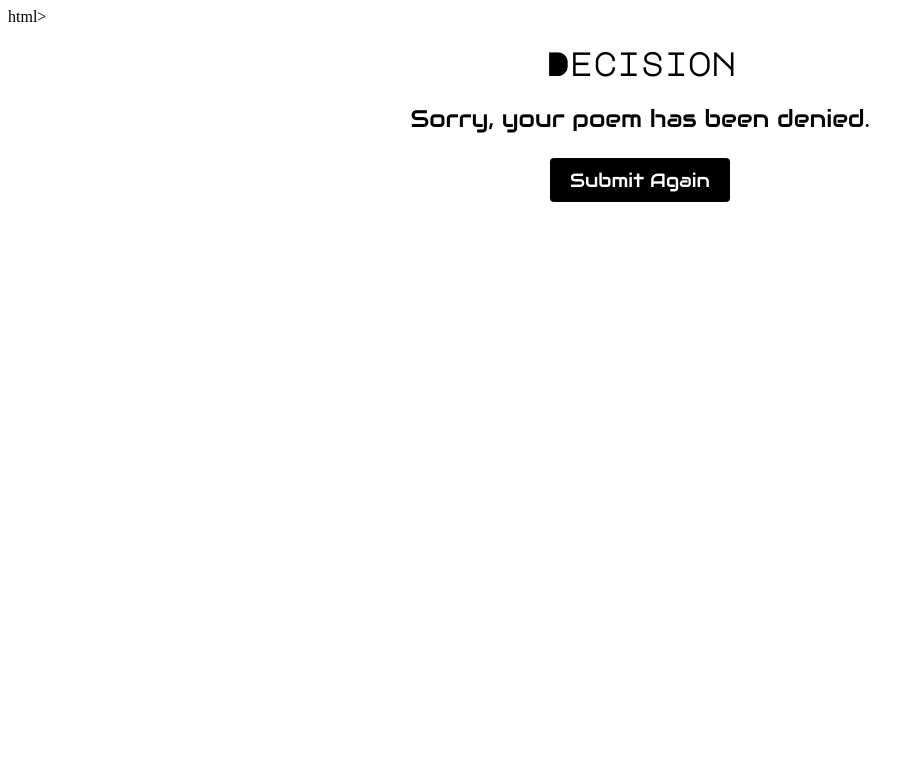
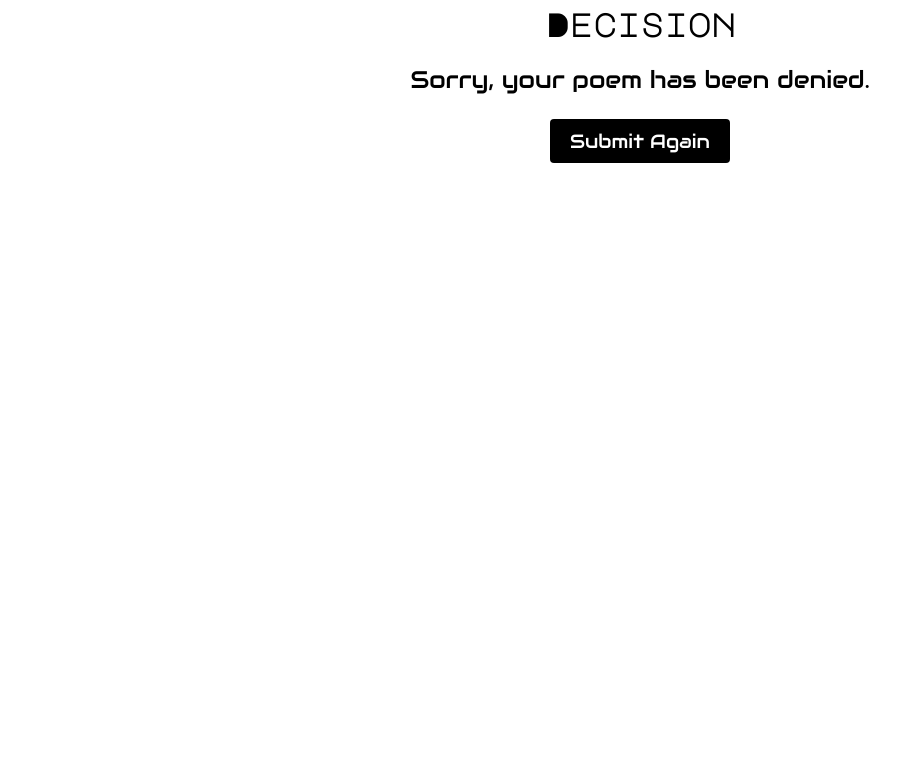
Before and after one commit to tmansmann0/RobotsDecideLitmag, a Flask app: page /result in a window 1280 px wide. Shown: the top 779 px of the page, without its empty margins (0-924 px from the left). Run offline with Flask 2, Linux system fonts and the light colour scheme.

Commit message:
patched up issue in results where stray html> tag

```diff
--- a/templates/result.html
+++ b/templates/result.html
@@ -1,4 +1,3 @@
-html>
 <html>
 <head>
     <title>Decision</title>
```
